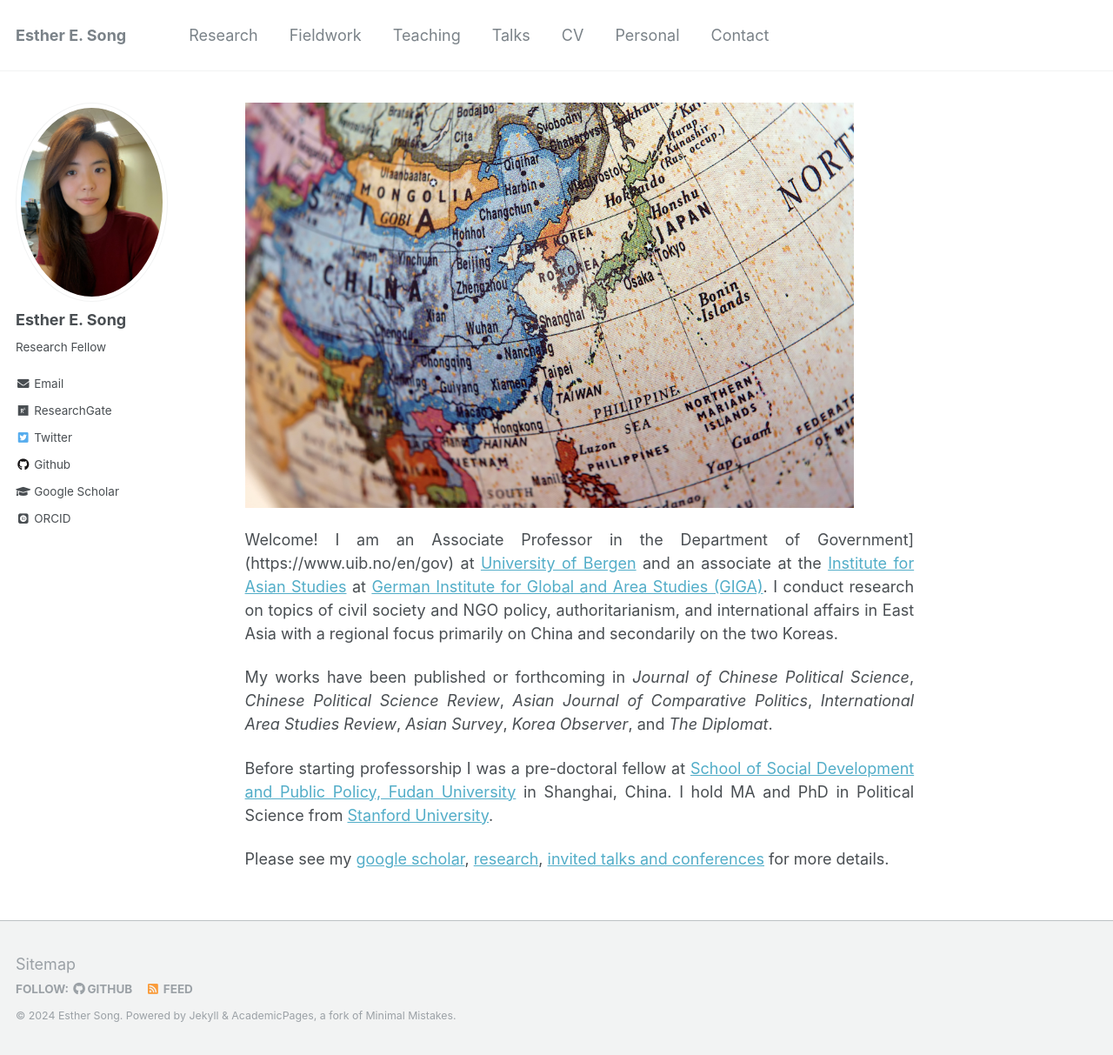
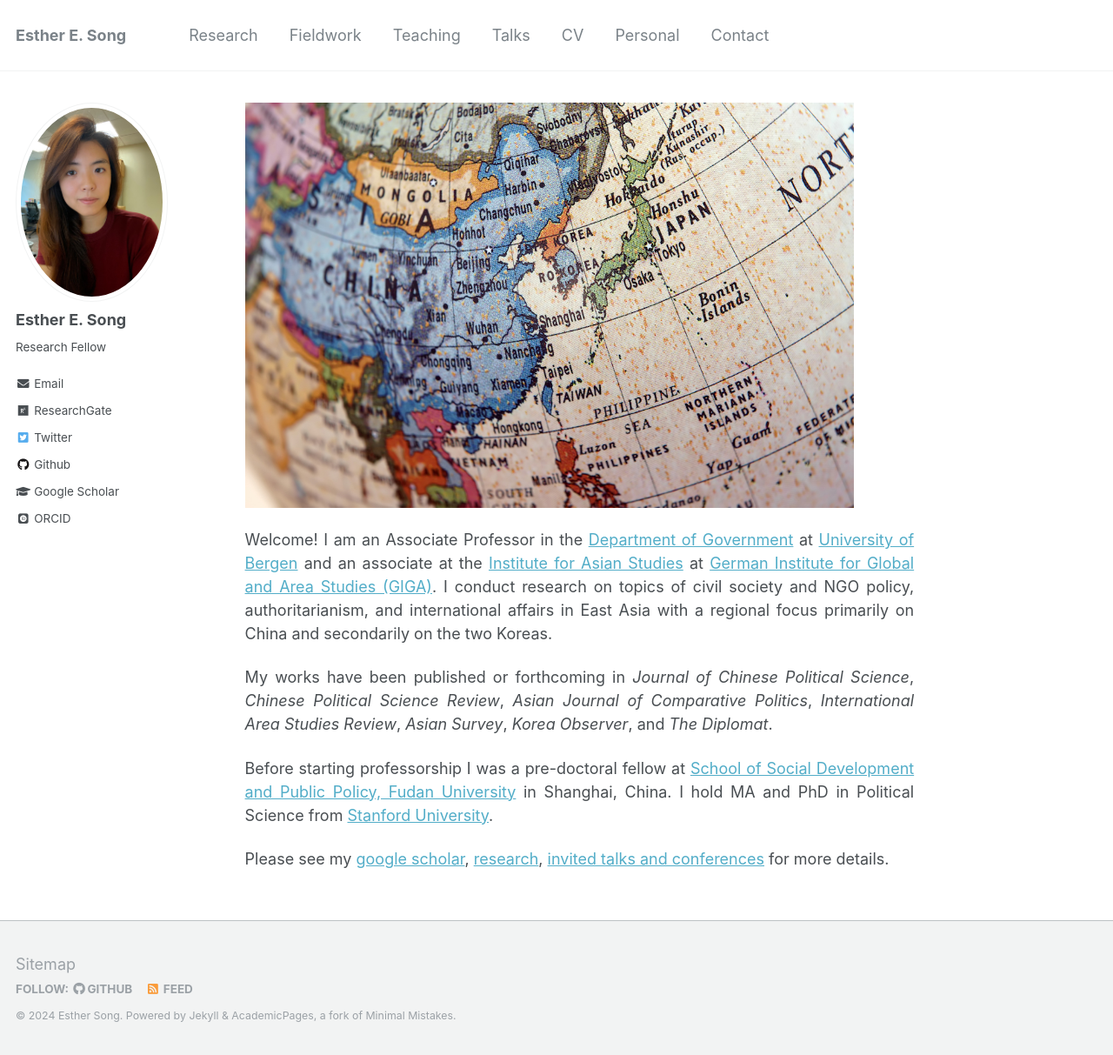
Before and after one commit to ehsong/ehsong.github.io, a Jekyll site: the page built from _pages/about.md, in a window 1280 px wide and 1213 px high. Shown: the whole window at 87% size. Built offline with Jekyll 4.4.1, drawn with Linux system fonts in a browser that asks for light colours; some web fonts are replaced.

Commit message:
Update about.md

```diff
--- a/_pages/about.md
+++ b/_pages/about.md
@@ -9,7 +9,7 @@ redirect_from:
 ---
 <img src="https://github.com/ehsong/ehsong.github.io/blob/master/images/east_asia_resized.jpg?raw=true" width="700" height="466">
 
-Welcome! I am an Associate Professor in the Department of Government](https://www.uib.no/en/gov) at [University of Bergen](https://www.uib.no/en) and an associate at the [Institute for Asian Studies](https://www.giga-hamburg.de/en/institutes/giga-institute-for-asian-studies/) at [German Institute for Global and Area Studies (GIGA)](https://www.giga-hamburg.de/en/). I conduct research on topics of civil society and NGO policy, authoritarianism, and international affairs in East Asia with a regional focus primarily on China and secondarily on the two Koreas.
+Welcome! I am an Associate Professor in the [Department of Government](https://www.uib.no/en/gov) at [University of Bergen](https://www.uib.no/en) and an associate at the [Institute for Asian Studies](https://www.giga-hamburg.de/en/institutes/giga-institute-for-asian-studies/) at [German Institute for Global and Area Studies (GIGA)](https://www.giga-hamburg.de/en/). I conduct research on topics of civil society and NGO policy, authoritarianism, and international affairs in East Asia with a regional focus primarily on China and secondarily on the two Koreas.
 
 My works have been published or forthcoming in *Journal of Chinese Political Science*, *Chinese Political Science Review*, *Asian Journal of Comparative Politics*, *International Area Studies Review*, *Asian Survey*, *Korea Observer*, and *The Diplomat*.
 
```
